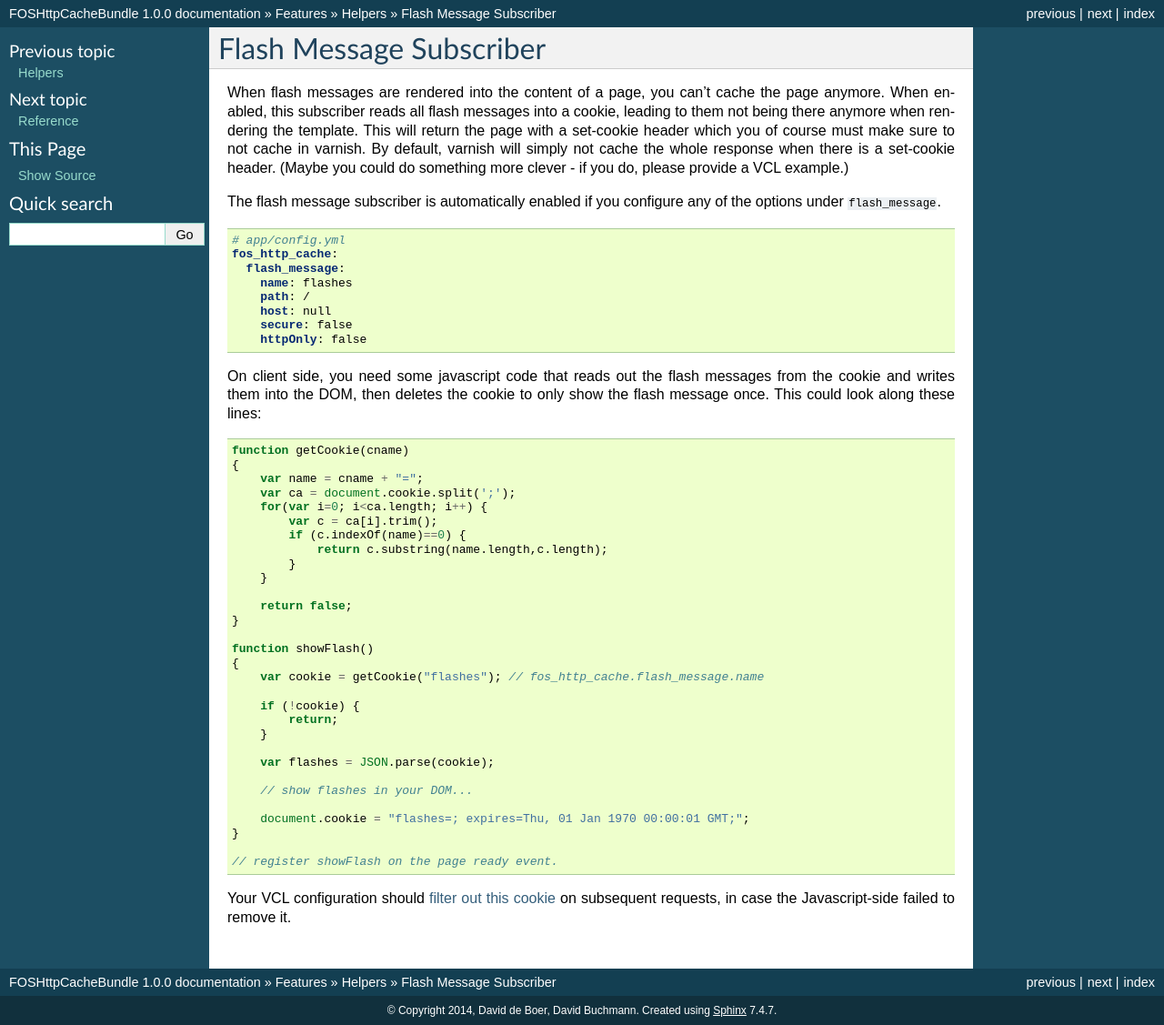
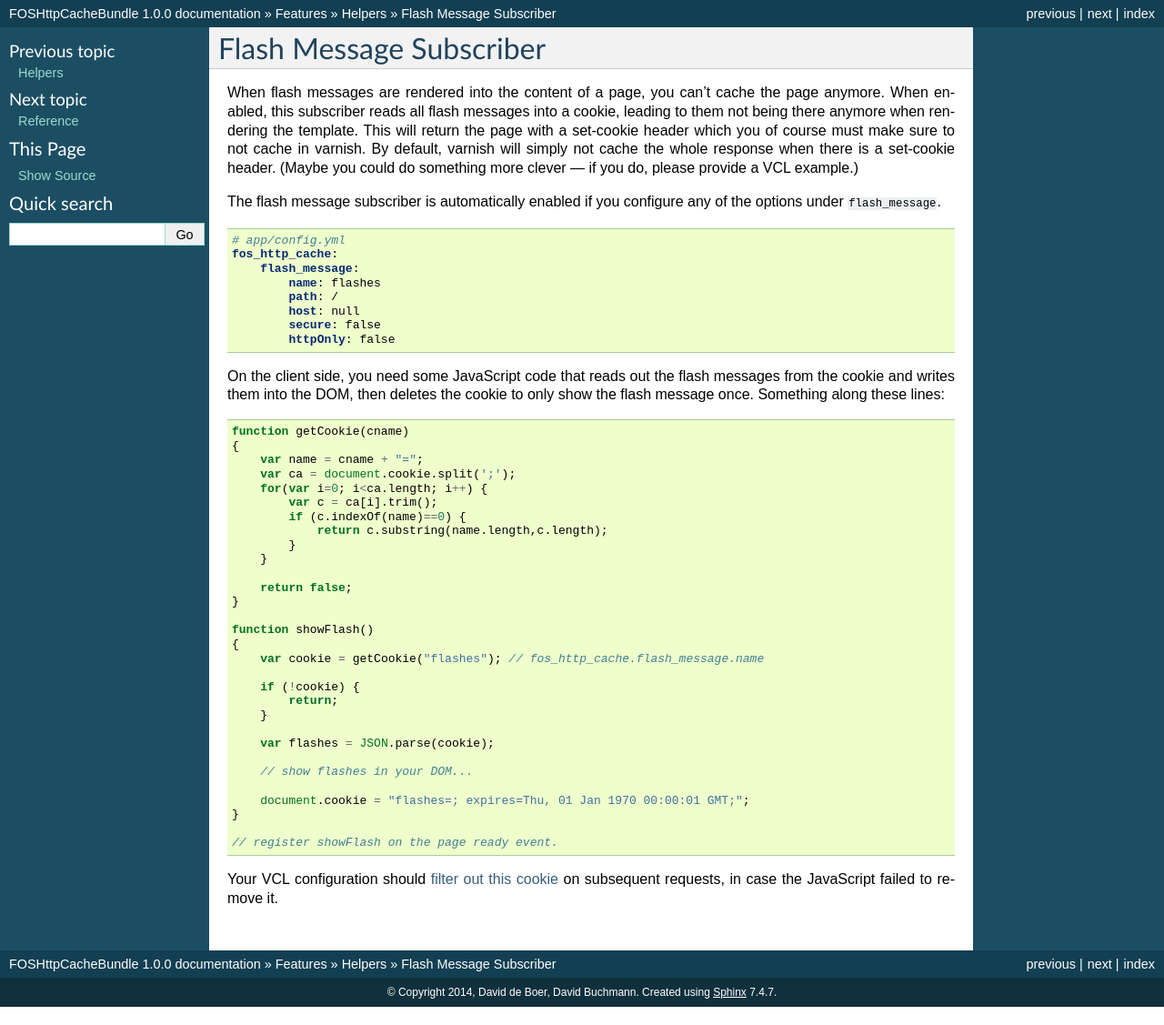
Before and after one commit to FriendsOfSymfony/FOSHttpCacheBundle, a Sphinx documentation site: the page built from Resources/doc/features/helpers/flash-message.rst, in a window 1280 px wide. Shown: the whole page at 91% size. Built offline with Sphinx 7.4.7, drawn with Linux system fonts in a browser that asks for light colours; pages that are not in the unit, such as notebooks, are missing from menus.

Commit message:
Fix typos

```diff
--- a/Resources/doc/features/helpers/flash-message.rst
+++ b/Resources/doc/features/helpers/flash-message.rst
@@ -7,7 +7,7 @@ cookie, leading to them not being there anymore when rendering the template.
 This will return the page with a set-cookie header which you of course must
 make sure to not cache in varnish. By default, varnish will simply not cache
 the whole response when there is a set-cookie header. (Maybe you could do
-something more clever - if you do, please provide a VCL example.)
+something more clever — if you do, please provide a VCL example.)
 
 The flash message subscriber is automatically enabled if you configure any of
 the options under ``flash_message``.
@@ -16,16 +16,16 @@ the options under ``flash_message``.
 
     # app/config.yml
     fos_http_cache:
-      flash_message:
-        name: flashes
-        path: /
-        host: null
-        secure: false
-        httpOnly: false
+        flash_message:
+            name: flashes
+            path: /
+            host: null
+            secure: false
+            httpOnly: false
 
-On client side, you need some javascript code that reads out the flash messages
-from the cookie and writes them into the DOM, then deletes the cookie to only
-show the flash message once. This could look along these lines:
+On the client side, you need some JavaScript code that reads out the flash
+messages from the cookie and writes them into the DOM, then deletes the cookie
+to only show the flash message once. Something along these lines:
 
 .. code-block:: javascript
 
@@ -61,4 +61,4 @@ show the flash message once. This could look along these lines:
     // register showFlash on the page ready event.
 
 Your VCL configuration should `filter out this cookie <https://www.varnish-cache.org/trac/wiki/VCLExampleRemovingSomeCookies>`_
-on subsequent requests, in case the Javascript-side failed to remove it.
+on subsequent requests, in case the JavaScript failed to remove it.
```
